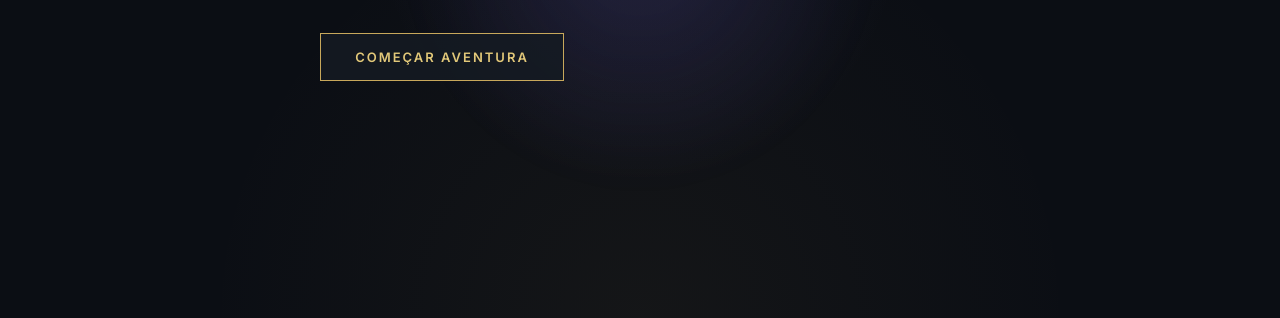
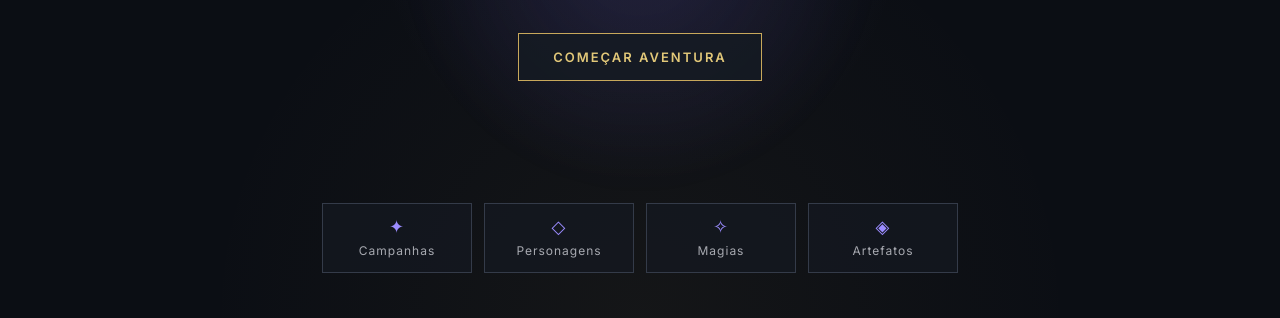
Before and after one commit to Richard-Crozara/NewWorld, a plain HTML site: page index.html in a window 1280 px wide. Shown: the part 482-800 px from the top of the page. Drawn offline with Linux system fonts and the light colour scheme.

Commit message:
Update style.css

```diff
--- a/css/style.css
+++ b/css/style.css
@@ -312,3 +312,85 @@ body {
     position: relative;
     z-index: 1;
 }
+
+/* =========================
+   ATALHOS DA PLATAFORMA
+   ========================= */
+
+.quick-links {
+    position: absolute;
+
+    bottom: 45px;
+    left: 50%;
+
+    transform: translateX(-50%);
+
+    display: flex;
+    align-items: center;
+    justify-content: center;
+
+    gap: 12px;
+
+    width: calc(100% - 40px);
+    max-width: 720px;
+}
+
+.quick-link {
+    width: 150px;
+    height: 70px;
+
+    display: flex;
+    flex-direction: column;
+    align-items: center;
+    justify-content: center;
+
+    gap: 7px;
+
+    box-sizing: border-box;
+
+    background: rgba(21, 26, 35, 0.65);
+
+    border: 1px solid var(--cor-borda);
+
+    color: var(--cor-texto-secundario);
+
+    text-decoration: none;
+
+    font-size: 12px;
+    letter-spacing: 1px;
+
+    transition:
+        border-color 0.25s ease,
+        color 0.25s ease,
+        background-color 0.25s ease,
+        transform 0.25s ease;
+}
+
+.quick-icon {
+    color: var(--cor-essencia-clara);
+
+    font-size: 18px;
+
+    line-height: 1;
+
+    transition:
+        color 0.25s ease,
+        text-shadow 0.25s ease;
+}
+
+.quick-link:hover {
+    color: var(--cor-texto);
+
+    border-color: var(--cor-dourado);
+
+    background-color: rgba(117, 103, 217, 0.08);
+
+    transform: translateY(-3px);
+}
+
+.quick-link:hover .quick-icon {
+    color: var(--cor-dourado-claro);
+
+    text-shadow:
+        0 0 8px rgba(117, 103, 217, 0.6);
+}
```
